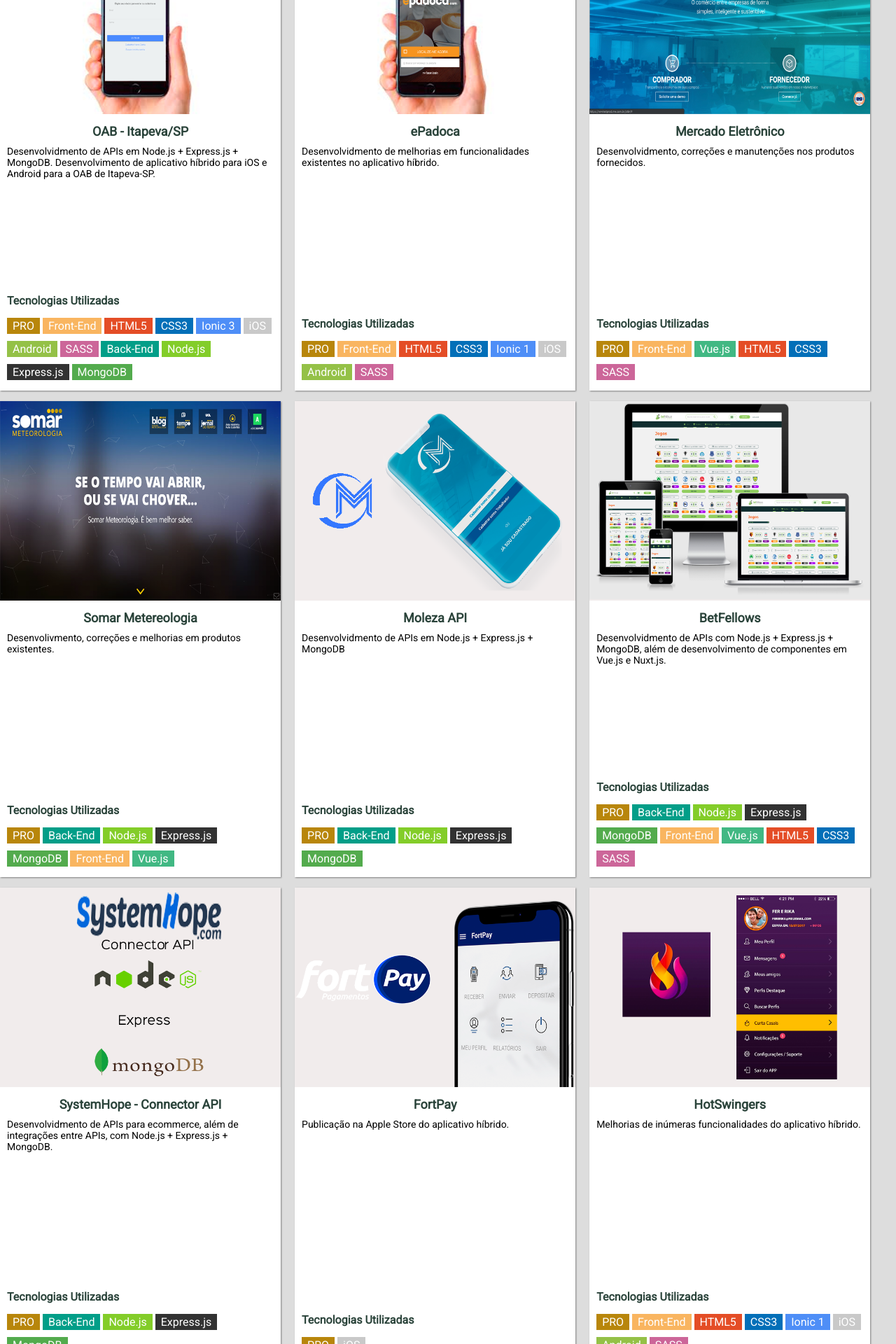
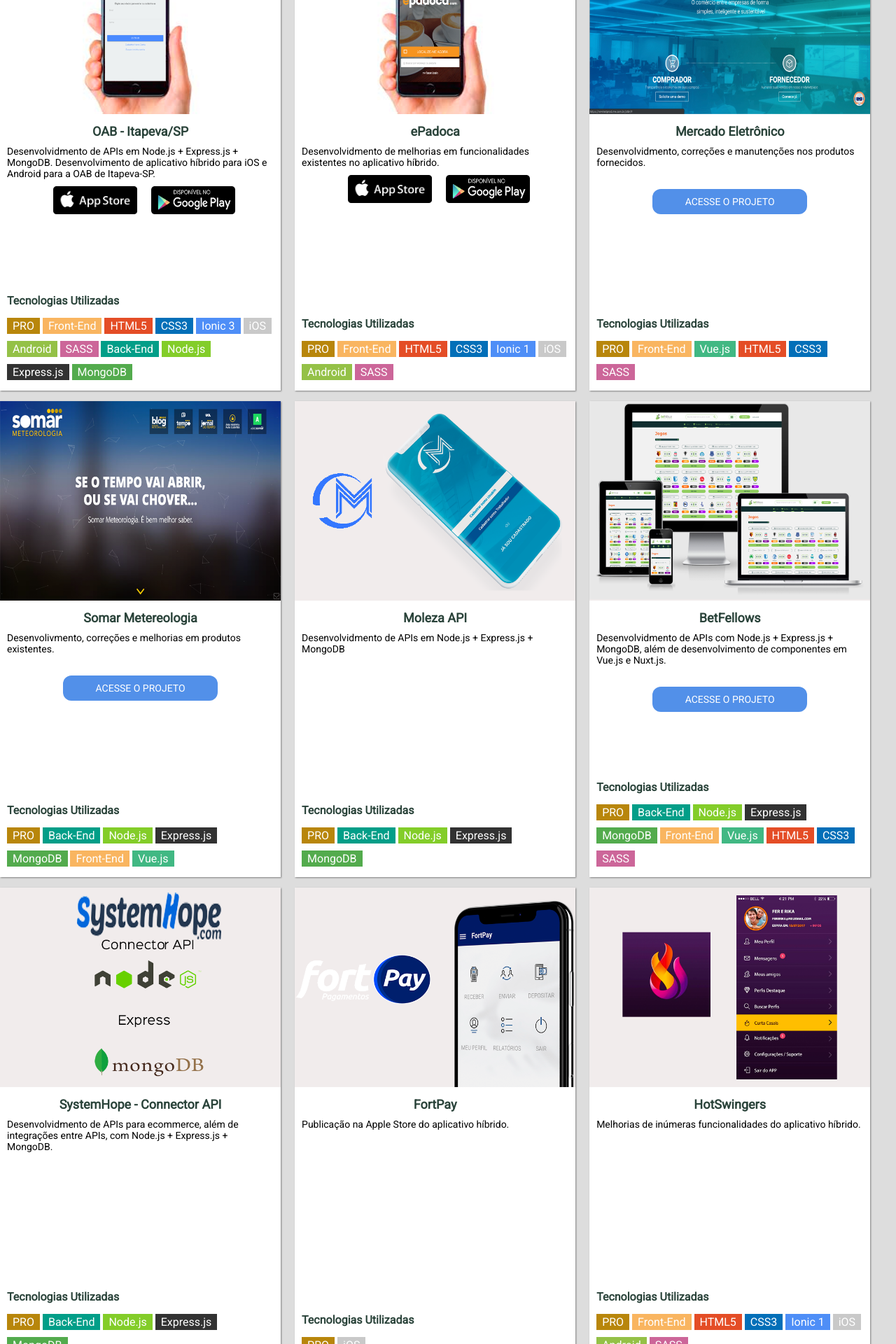
Before and after one commit to ednilsonamaral/ednilsonamaral.github.io, a Jekyll site: the page built from portfolio.html, in a window 1280 px wide. Shown: the part 353-2273 px from the top of the page at 70% size. Built offline with Jekyll 4.4.1, drawn with Linux system fonts in a browser that asks for light colours; comment, search, counter and statistics services are not loaded; some of the changed text lies outside the part shown.

Commit message:
Atualizando links para stores e projetos

```diff
--- a/portfolio.html
+++ b/portfolio.html
@@ -25,6 +25,16 @@
                 <h2 class="title-project">OAB - Itapeva/SP</h2>
 
                 <p>Desenvolvidmento de APIs em Node.js + Express.js + MongoDB. Desenvolvimento de aplicativo híbrido para iOS e Android para a OAB de Itapeva-SP.</p>
+
+                <div class="box-stores" style="display: flex; justify-content: center; align-items: center;">
+                  <a href="https://apps.apple.com/br/app/id1469893804" target="_blank">
+                    <img src="/assets/img/appstore.png" style="width: 120px; height: 40px;">
+                  </a>
+
+                  <a href="https://play.google.com/store/apps/details?id=io.mobile.oabitapeva" target="_blank">
+                    <img src="/assets/img/play-store.png" style="width: 120px; height: 40px; margin-left: 10px;">
+                  </a>
+                </div>
             </div>
         </div>
 
@@ -54,6 +64,16 @@
                 <h2 class="title-project">ePadoca</h2>
 
                 <p>Desenvolvidmento de melhorias em funcionalidades existentes no aplicativo híbrido.</p>
+
+                <div class="box-stores" style="display: flex; justify-content: center; align-items: center;">
+                  <a href="https://apps.apple.com/br/app/id1145626349" target="_blank">
+                    <img src="/assets/img/appstore.png" style="width: 120px; height: 40px;">
+                  </a>
+
+                  <a href="https://play.google.com/store/apps/details?id=com.epadoca&utm_source=epadoca-com&utm_medium=home-site" target="_blank">
+                    <img src="/assets/img/play-store.png" style="width: 120px; height: 40px; margin-left: 10px;">
+                  </a>
+                </div>
             </div>
         </div>
 
@@ -79,6 +99,8 @@
                 <h2 class="title-project">Mercado Eletrônico</h2>
 
                 <p>Desenvolvidmento, correções e manutenções nos produtos fornecidos.</p>
+
+                <p class="result-project"><a href="https://www.me.com.br/" target="_blank">acesse o projeto</a></p>
             </div>
         </div>
 
@@ -150,6 +172,8 @@
                 <h2 class="title-project">Somar Metereologia</h2>
 
                 <p>Desenvolivmento, correções e melhorias em produtos existentes.</p>
+
+                <p class="result-project"><a href="http://www.somarmeteorologia.com.br/institucional/" target="_blank">acesse o projeto</a></p>
             </div>
         </div>
 
@@ -196,6 +220,8 @@
                 <h2 class="title-project">BetFellows</h2>
 
                 <p>Desenvolvidmento de APIs com Node.js + Express.js + MongoDB, além de desenvolvimento de componentes em Vue.js e Nuxt.js.</p>
+
+                <p class="result-project"><a href="https://betfellows.com/" target="_blank">acesse o projeto</a></p>
             </div>
         </div>
 
@@ -406,6 +432,16 @@
                 <h3 class="partner-project">Em parceria com a Advanced Digital Health</h3>
 
                 <p>Desenvolvimento de aplicativo híbrido sobre medicina preventiva para a sáude. Com push notifications, conexão a APIs, gráficos, localStorage.</p>
+
+                <div class="box-stores" style="display: flex; justify-content: center; align-items: center;">
+                  <a href="https://apps.apple.com/us/app/inyou/id1299720498" target="_blank">
+                    <img src="/assets/img/appstore.png" style="width: 120px; height: 40px;">
+                  </a>
+
+                  <a href="https://play.google.com/store/apps/details?id=com.inyou" target="_blank">
+                    <img src="/assets/img/play-store.png" style="width: 120px; height: 40px; margin-left: 10px;">
+                  </a>
+                </div>
             </div>
         </div>
 
@@ -433,7 +469,11 @@
 
                 <p>Desenvolvimento de aplicativo híbrido, consumo de API externa, etc. Este aplicativo fornece atualização científica destinada a profissionais da área de oncohematologia nas sub-áreas de mieloma múltiplo, leucemia, linfoma, mielodisplasia, coagulação e hemostasia, hemoterapia e terapia celular.</p>
 
-                <p class="result-project"><a href="https://play.google.com/store/apps/details?id=com.ionicframework.appamgen" target="_blank">veja o resultado final do projeto</a></p>
+                <div class="box-stores" style="display: flex; justify-content: center; align-items: center;">
+                  <a href="https://play.google.com/store/apps/details?id=com.ionicframework.appamgen" target="_blank">
+                    <img src="/assets/img/play-store.png" style="width: 120px; height: 40px; margin-left: 10px;">
+                  </a>
+                </div>
             </div>
         </div>
 
@@ -512,7 +552,7 @@
 
                 <p>Melhorias front-end no tema da aplicação; correções de bugs; implementações de novas funcionalidades; implementação de um novo tema para a aplicação. Desenvolvimento de novos produtos com Vue.js, configurações e deploy de servidores utilizando Node.js e Express.js</p>
 
-                <p class="result-project"><a href="http://www.aidaxbi.com/pt/" target="_blank">veja o resultado final do projeto</a></p>
+                <p class="result-project"><a href="http://www.aidaxbi.com/pt/" target="_blank">acesse o projeto</a></p>
             </div>
         </div>
 
@@ -558,8 +598,6 @@
                 <h3 class="partner-project">Em parceria com a EWTI</h3>
 
                 <p>Desenvolvimento front-end do tema da aplicação.</p>
-
-                <p class="result-project"><a href="http://www.doktors.com.br/" target="_blank">veja o resultado final do projeto</a></p>
             </div>
         </div>
 
@@ -609,8 +647,6 @@
                 <h3 class="partner-project">Em parceria com a EWTI</h3>
 
                 <p>Melhorias front-end no projeto e correções de bugs no layout do projeto.</p>
-
-                <p class="result-project"><a href="http://philipsjuntocomvc.com.br/" target="_blank">veja o resultado final do projeto</a></p>
             </div>
         </div>
 
@@ -634,6 +670,16 @@
                 <h3 class="partner-project">Em parceria com a EWTI</h3>
 
                 <p>Melhorias front-end no projeto e correções de bugs no layout do projeto.</p>
+
+                <div class="box-stores" style="display: flex; justify-content: center; align-items: center;">
+                  <a href="https://apps.apple.com/br/app/volkswagen-sempre-novo/id1093871874?l=en&mt=8" target="_blank">
+                    <img src="/assets/img/appstore.png" style="width: 120px; height: 40px;">
+                  </a>
+
+                  <a href="https://play.google.com/store/apps/details?id=br.com.volkswagensemprenovo.simulador" target="_blank">
+                    <img src="/assets/img/play-store.png" style="width: 120px; height: 40px; margin-left: 10px;">
+                  </a>
+                </div>
             </div>
         </div>
 
@@ -661,7 +707,7 @@
 
                 <p>Melhorias front-end no projeto e correções de bugs no layout do projeto.</p>
 
-                <p class="result-project"><a href="http://www.volkswagensemprenovo.com.br/" target="_blank">veja o resultado final do projeto</a></p>
+                <p class="result-project"><a href="http://www.volkswagensemprenovo.com.br/" target="_blank">acesse o projeto</a></p>
             </div>
         </div>
 
@@ -711,6 +757,8 @@
                 <h3 class="partner-project">Em parceria com a EWTI</h3>
 
                 <p>Desenvolvimento do tema para Opencart do projeto 7Hervas; implementações de novos plugins no Opencart.</p>
+
+                <p class="result-project"><a href="https://7hervas.com.br/" target="_blank">acesse o projeto</a></p>
             </div>
         </div>
 
@@ -734,7 +782,7 @@
                 <h2 class="title-project">Itagran Mármores e Cia</h2>
                 <p>Desenvolvimento do site institucional da empresa, totalmente responsivo. Desenvolvimento de CMS customizado para o produto do cliente, para manutenção de páginas dinâmicas e manutenção de fotos.</p>
 
-                <p class="result-project"><a href="http://www.itagranmarmoraria.com.br" target="_blank">veja o resultado final do projeto</a></p>
+                <p class="result-project"><a href="http://www.itagranmarmoraria.com.br" target="_blank">acesse o projeto</a></p>
             </div>
         </div>
 
```
Also changed, not shown: source/css/_components/cards.styl (+15 -3 lines), assets/css/main.css, assets/img/appstore.png (added), assets/img/play-store.png (added), source/img/appstore.png (added), source/img/play-store.png (added).
